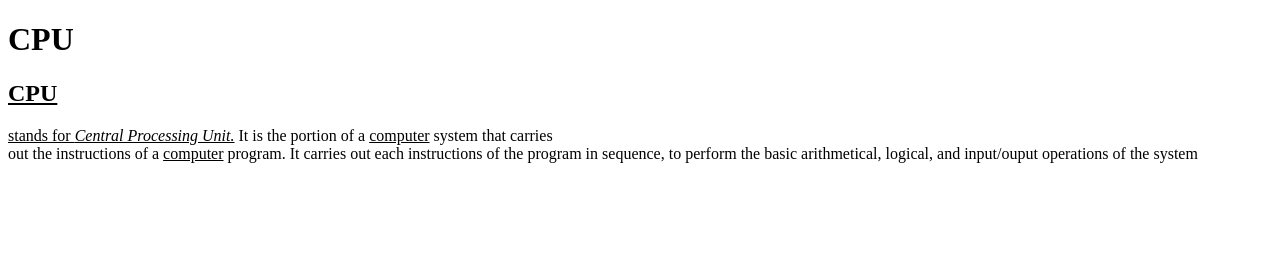
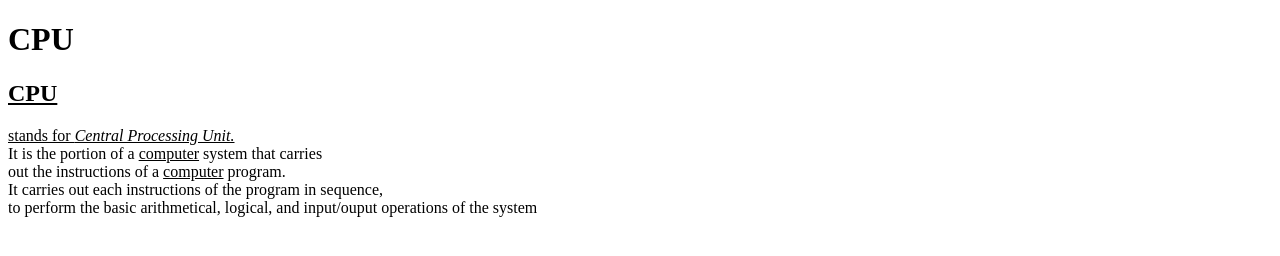
Before and after one commit to iamneo-production/cfedbabbabfdfbadaeccdfffebaeceaec, a plain HTML site: page public/index.html in a window 1280 px wide. Drawn offline with Linux system fonts and the light colour scheme.

Commit message:
Backup Commit

```diff
--- a/public/index.html
+++ b/public/index.html
@@ -13,10 +13,10 @@
          <b>CPU</b><br>
     </h1>
     <p>
-        <u><h2>CPU</h2> stands for <i>Central Processing Unit.</i></u>
+        <u><h2><b>CPU</b></h2> stands for <i>Central Processing Unit.</i></u><br>
         It is the portion of a <u>computer</u> system that carries<br>
-        out the instructions of a <u>computer</u> program.
-        It carries out each instructions of the program in sequence,
+        out the instructions of a <u>computer</u> program.<br>
+        It carries out each instructions of the program in sequence,<br>
         to perform the basic arithmetical, logical, and input/ouput operations of the system
     </p>
 
```
